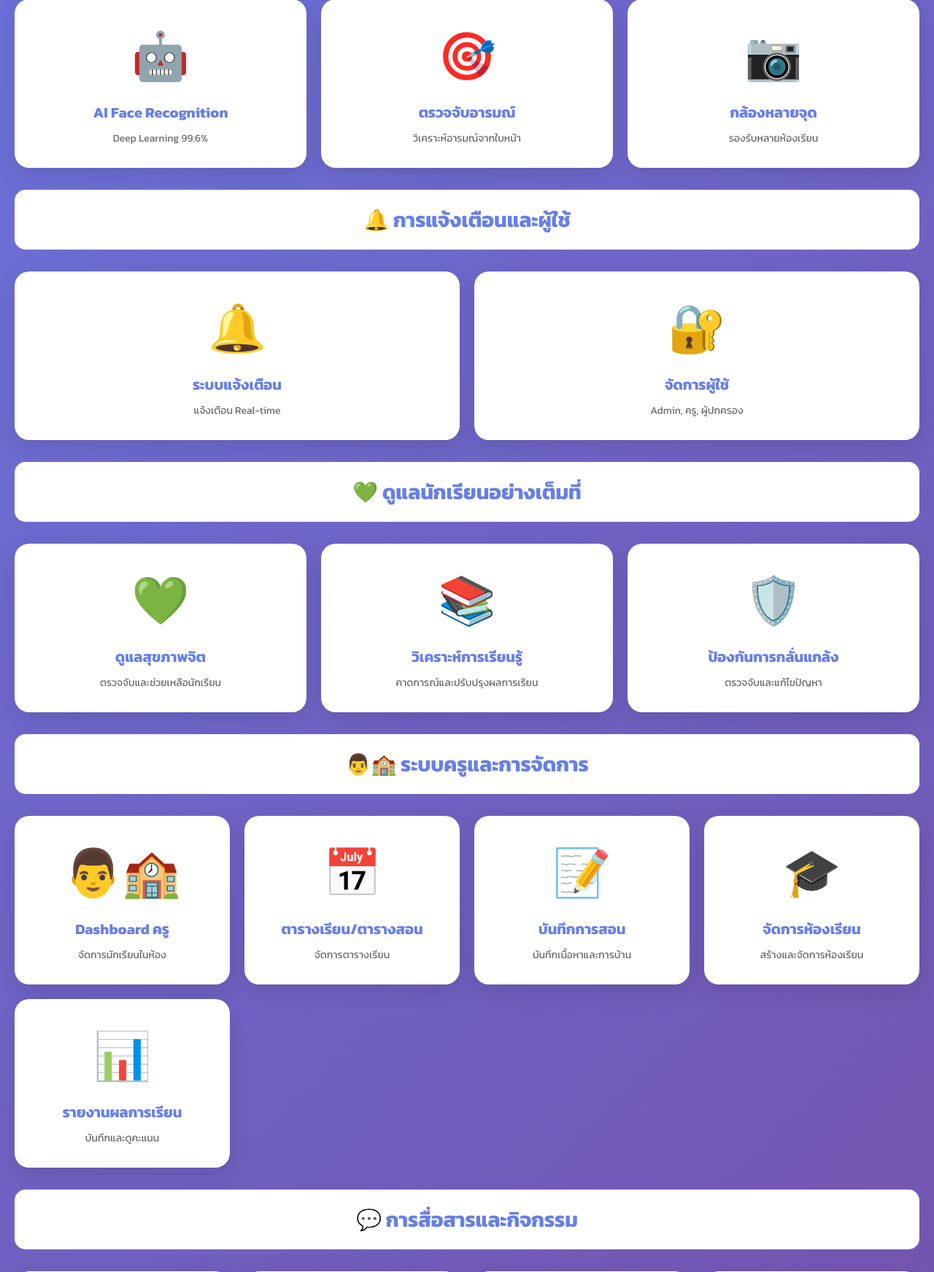
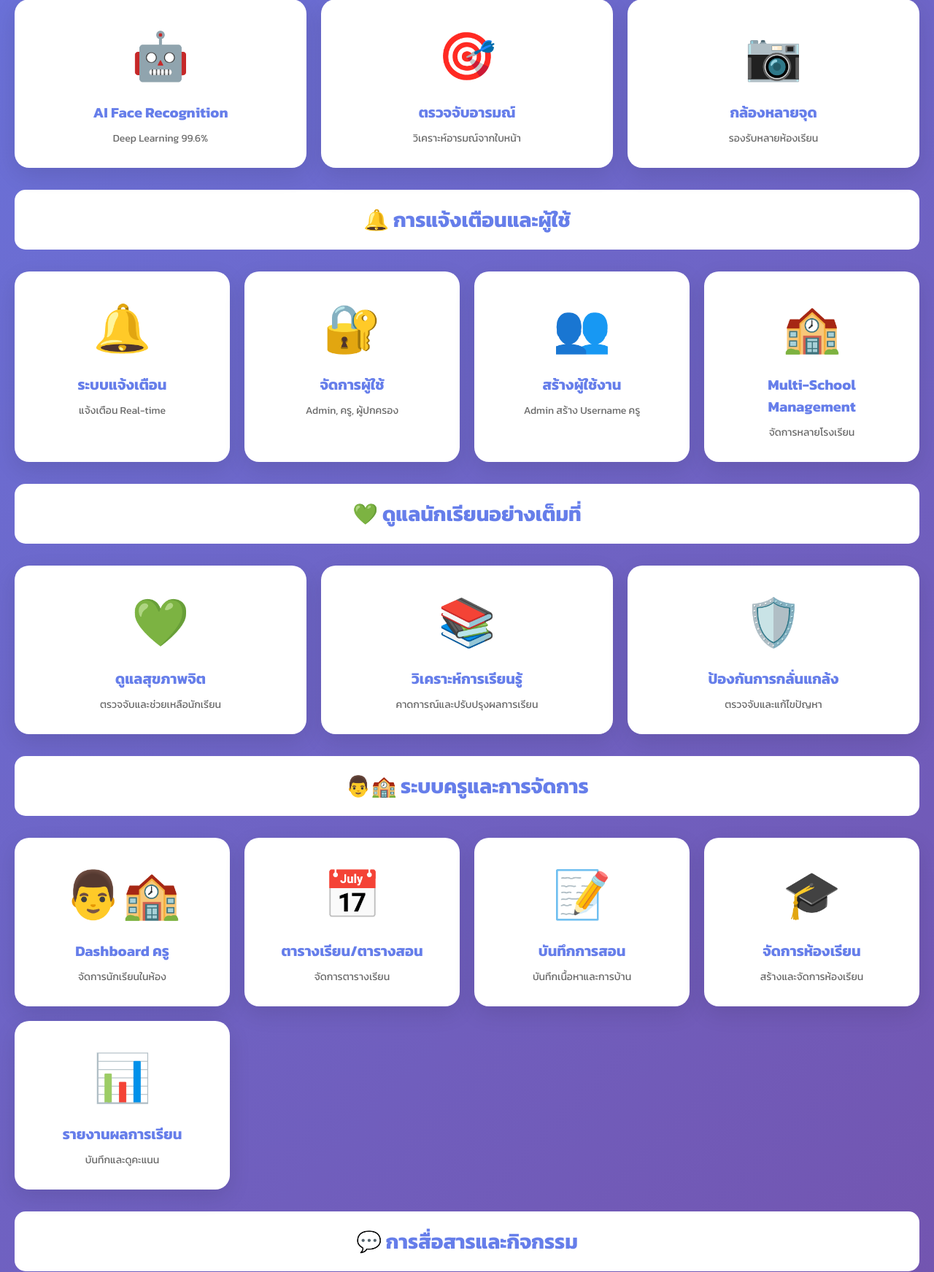
Before and after one commit to Yanperm/hikvission_student_care, a Flask app: page /all_features in a window 1280 px wide. Shown: the part 1436-3179 px from the top of the page at 73% size. Run offline with Flask 3, Linux system fonts and the light colour scheme.

Commit message:
✅ Fix: Complete All 31 Features Display

```diff
--- a/templates/all_features.html
+++ b/templates/all_features.html
@@ -138,6 +138,16 @@
                 <h3>จัดการผู้ใช้</h3>
                 <p>Admin, ครู, ผู้ปกครอง</p>
             </a>
+            <a href="/manage_users" class="feature-card">
+                <div class="feature-icon">👥</div>
+                <h3>สร้างผู้ใช้งาน</h3>
+                <p>Admin สร้าง Username ครู</p>
+            </a>
+            <a href="/super_admin" class="feature-card">
+                <div class="feature-icon">🏫</div>
+                <h3>Multi-School Management</h3>
+                <p>จัดการหลายโรงเรียน</p>
+            </a>
         </div>
 
         <div class="section-title">
```
